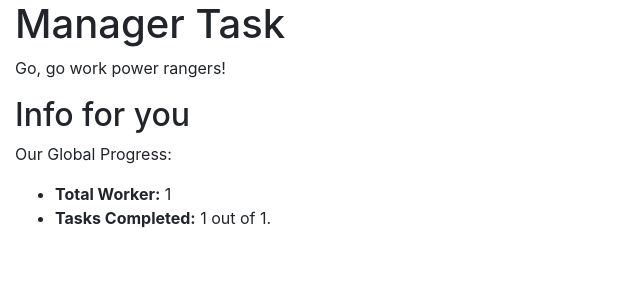
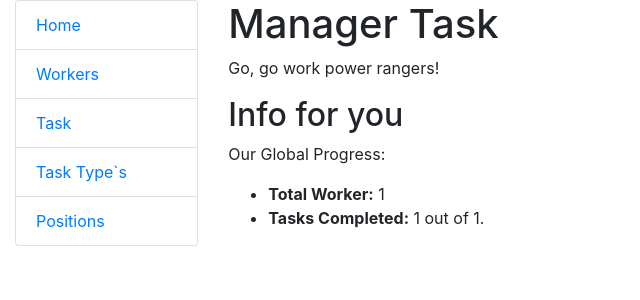
Before and after one commit to Just-Kexit/it-company-task-manager, a Django app: template templates/task_manager/index.html in a window 1280 px wide. Shown: the top 300 px of the page, without its empty margins (0-640 px from the left). Run offline with Django 5.2, Linux system fonts and the light colour scheme; the template is opened without the code that fills it: most values are stand-ins (such as "Sample title", 1, 10 or a date in 2020).

Commit message:
Add sidebar template and integrate into base.html

```diff
--- a/templates/base.html
+++ b/templates/base.html
@@ -15,9 +15,22 @@
 </head>
 
 <body>
-  <div class="col-sm-10 ">
-    {% block content %}
-    {% endblock %}
+  <div class="container-fluid">
+    <div class="row">
+      <div class="col-sm-2">
+
+        {% block sidebar %}
+          {% include "includes/sidebar.html" %}
+        {% endblock %}
+
+      </div>
+      <div class="col-sm-10 ">
+
+        {% block content %}
+        {% endblock %}
+
+      </div>
+    </div>
   </div>
 </body>
 
--- /dev/null
+++ b/templates/includes/sidebar.html
@@ -0,0 +1,7 @@
+<ul class="sidebar-nav list-group">
+  <li class="list-group-item"><a href="{% url 'task-manager:index' %}">Home</a></li>
+  <li class="list-group-item"><a href="#">Workers</a></li>
+  <li class="list-group-item"><a href="#">Task</a></li>
+  <li class="list-group-item"><a href="#">Task Type`s</a></li>
+  <li class="list-group-item"><a href="#">Positions</a></li>
+</ul>
```
